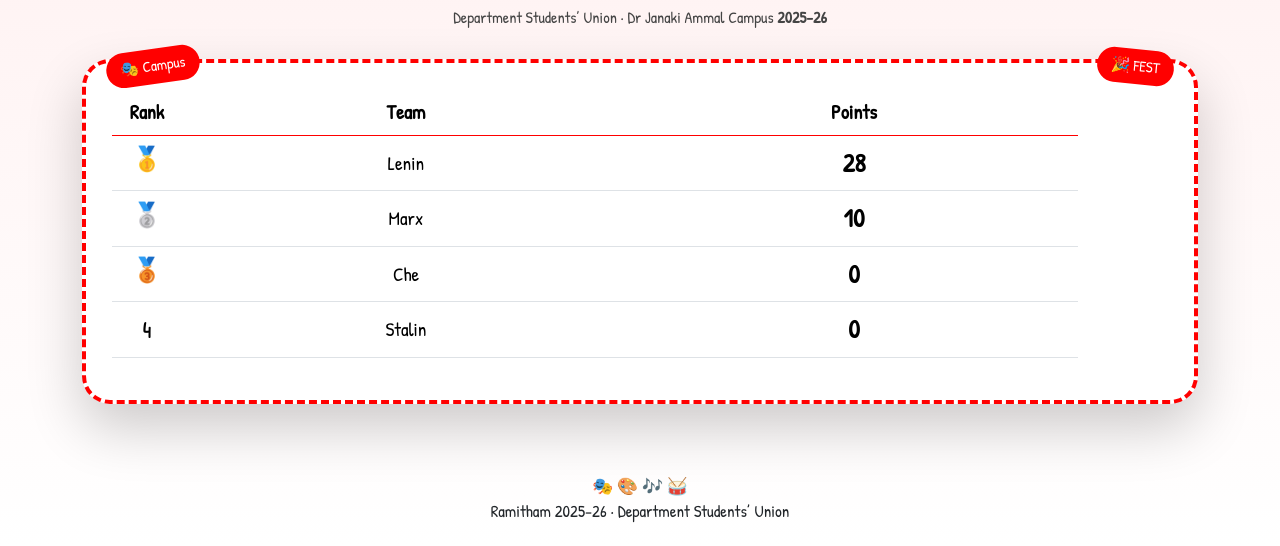
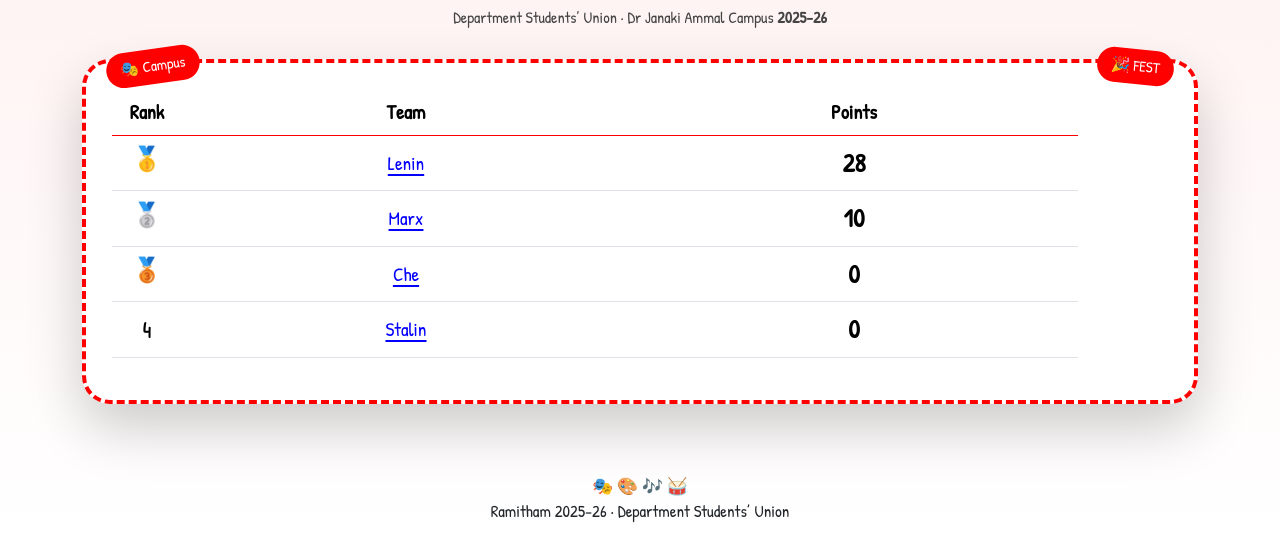
Before and after one commit to Aakash-Ashok/Campusfest, a Django app: page / in a window 1280 px wide. Shown: the part 467-1013 px from the top of the page. Run offline with Django 5.2, Linux system fonts and the light colour scheme; data comes from the database, SQL or seed files in the repository.

Commit message:
Update index.html

```diff
--- a/app/templates/index.html
+++ b/app/templates/index.html
@@ -129,8 +129,10 @@ tbody tr:nth-child(3) .rank-badge{
 
 /* ================= TEAM ================= */
 .team-link{
-    text-decoration:none;
-    color:black;
+    color:rgb(4, 0, 255);
+    text-decoration-line: underline;
+    text-decoration-thickness: 2px;
+    text-underline-offset: 4px;
 }
 .team-link:hover{
     color:var(--red);
```
